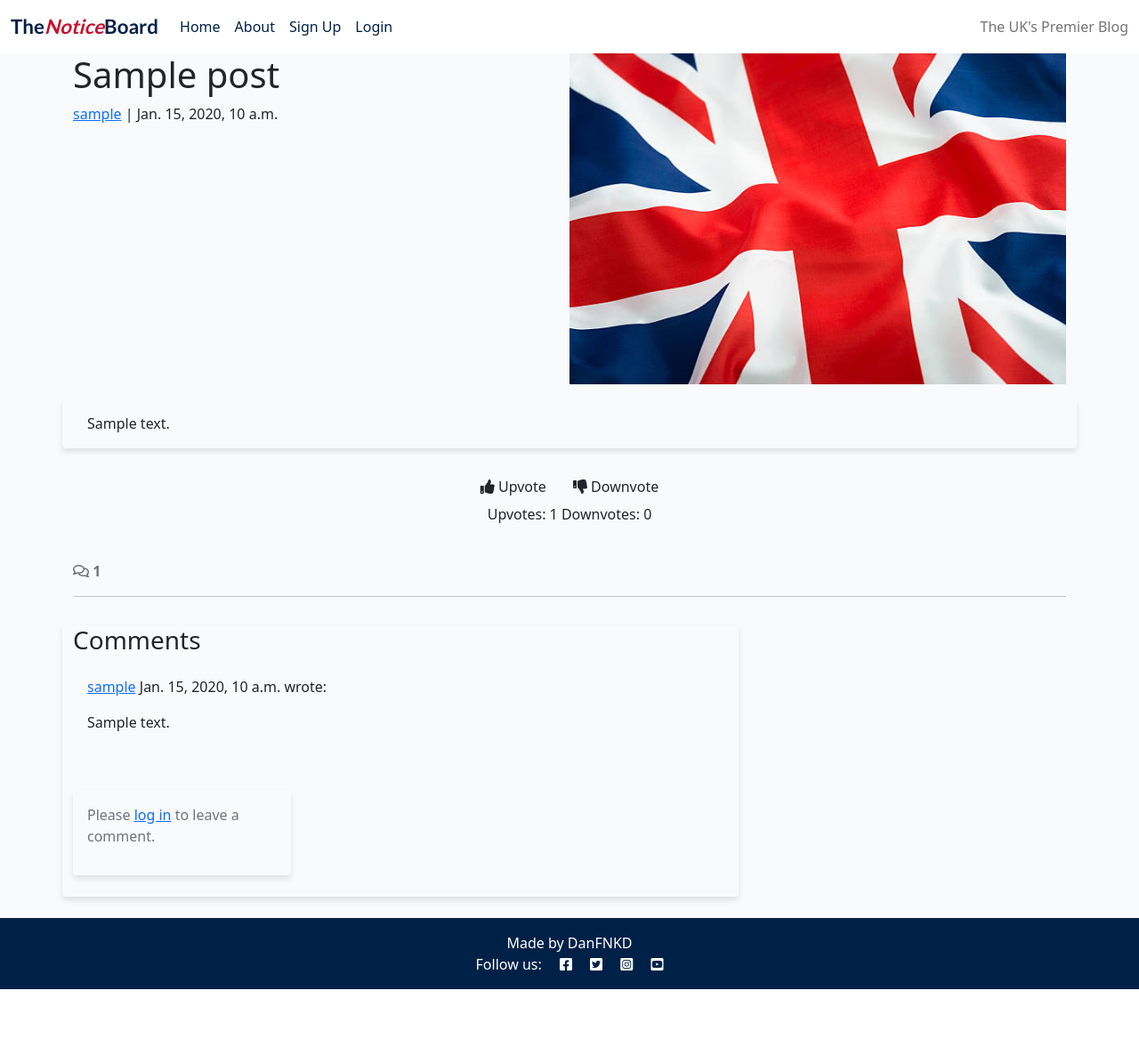
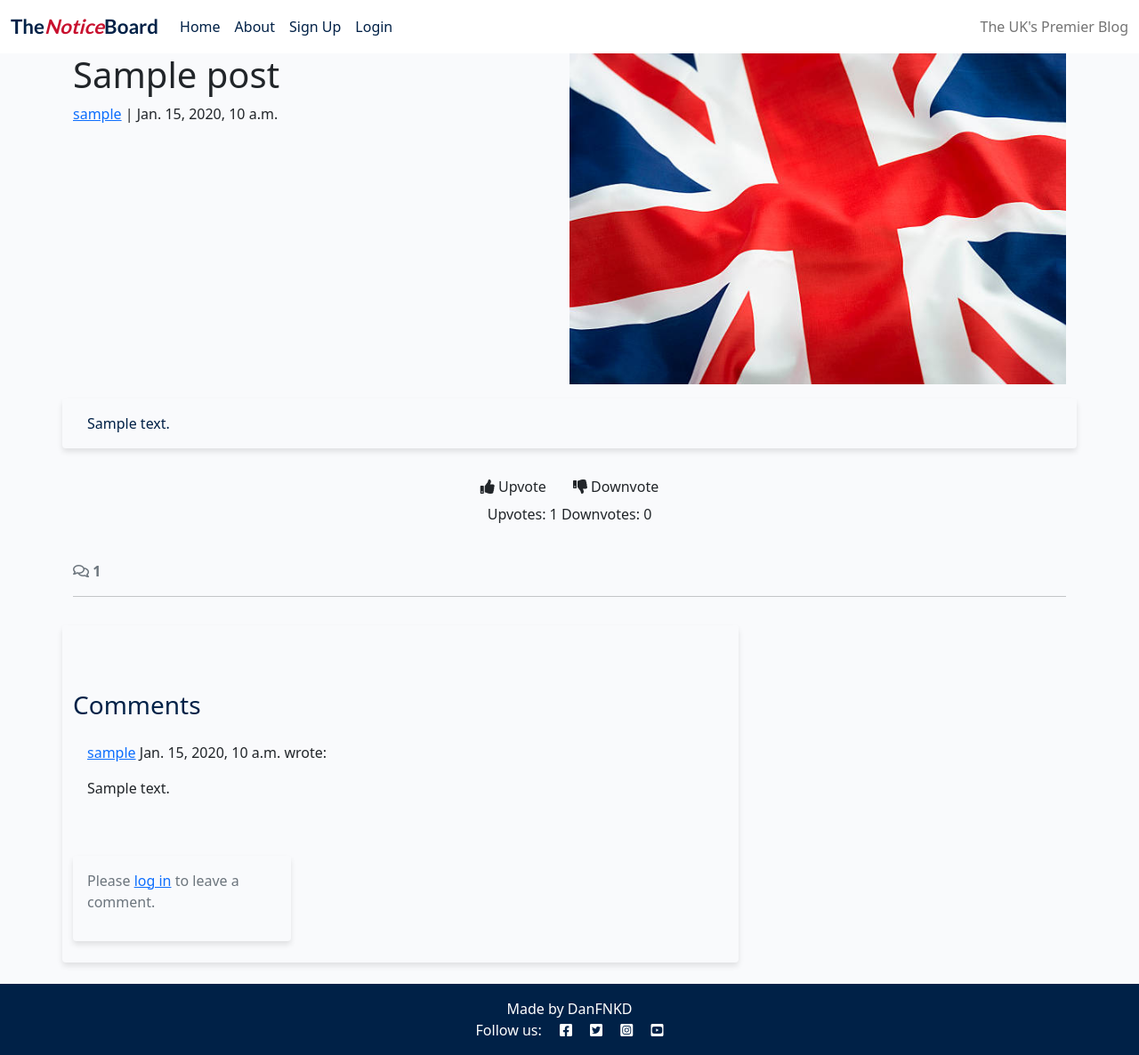
Before and after one commit to DanFNKD/the-notice-board, a Django app: a page that uses templates/base.html in a window 1280 px wide. Shown: the whole page at 89% size. Before the commit the page ends 1112 px from the top, so only its background shows below. Run offline with Django 4.2, Linux system fonts and the light colour scheme; tables that the repository leaves empty hold one stand-in row (values such as "Sample post"); some libraries are stand-ins or nearby versions.

Commit message:
fix(css): update css for base.html

```diff
--- a/static/css/style.css
+++ b/static/css/style.css
@@ -114,10 +114,19 @@ body {
     color: #002147;
 }
 
-.post-link:hover,
-.page-link {
+.card-title {
+    margin-top: 10%;
+    color: #002147;
+}
+
+.card-title:hover {
     color: #C8102E;
 }
+
+.card-text {
+    color: #002147;
+}
+
 
 /* Buttons */
 .btn-signup,
```
